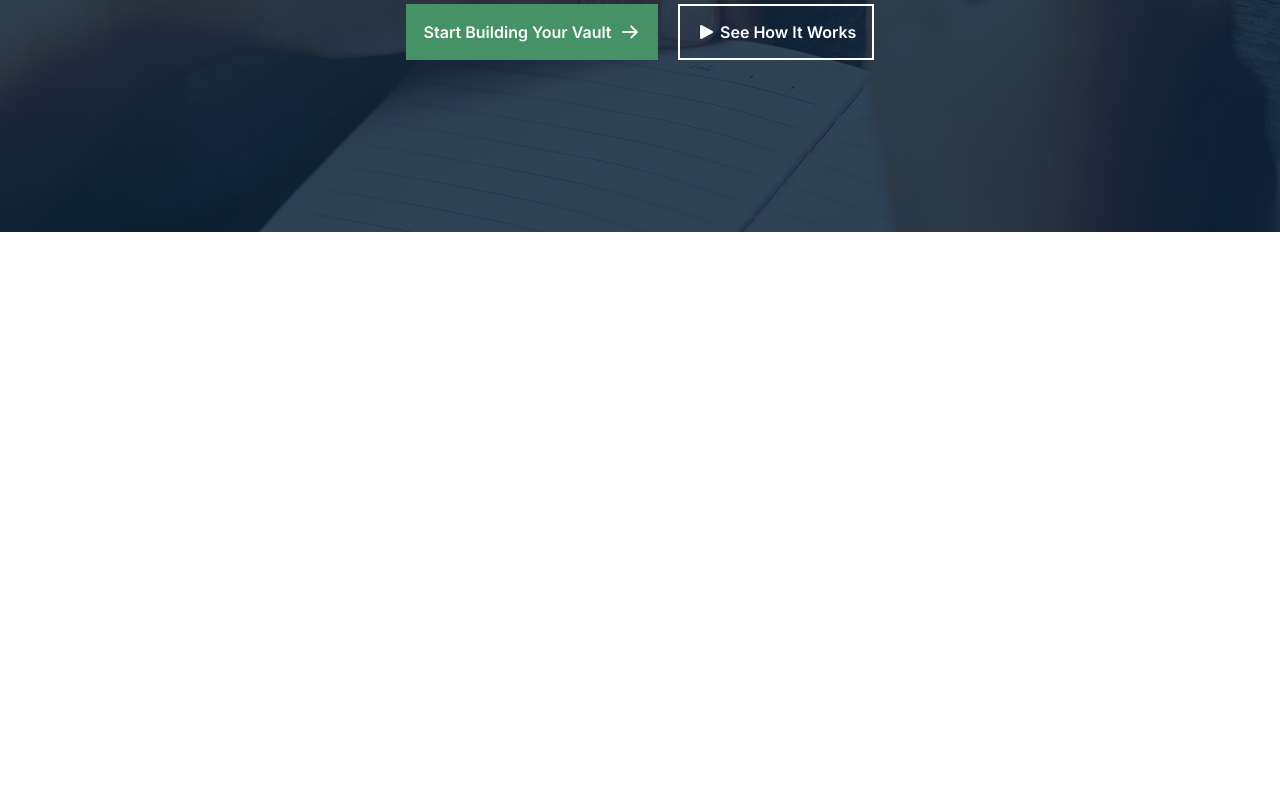
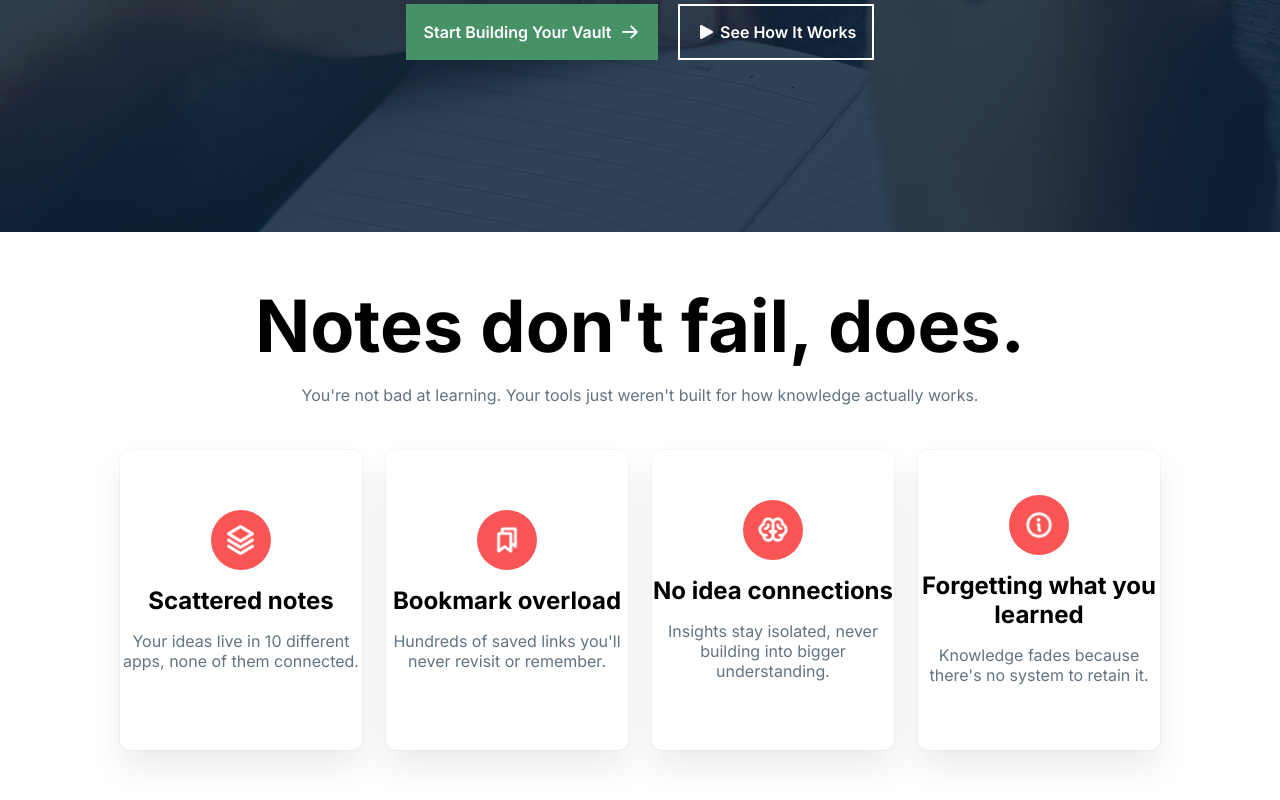
Before and after one commit to ahanafintesher/Assignment-01-KnowledgeVault-, a plain HTML site: page index.html in a window 1280 px wide. Shown: the part 538-1338 px from the top of the page. Before the commit the page ends 820 px from the top, so only its background shows below. Drawn offline with Linux system fonts and the light colour scheme.

Commit message:
notes section added

```diff
--- a/index.html
+++ b/index.html
@@ -52,6 +52,8 @@
 
       <!-- navbar section ends here -->
 
+      <!-- banner section starts here -->
+
       <section id="banner-section">
         <div class="banner-content">
           <div>
@@ -92,6 +94,76 @@
       </section>
     </header>
 
-    <main></main>
+    <!-- banner section starts here -->
+
+    <main>
+      <section id="notes">
+        <div class="notes-heading">
+          <h1>Notes don't fail, does.</h1>
+        </div>
+
+        <div class="notes-info">
+          <p>
+            You're not bad at learning. Your tools just weren't built for how
+            knowledge actually works.
+          </p>
+        </div>
+
+        <div class="notes-card">
+          <div class="card">
+            <div class="card-img">
+              <img src="./assets/Vector.png" alt="" />
+            </div>
+            <div class="card-heading">
+              <h3>Scattered notes</h3>
+            </div>
+            <div class="card-info">
+              <p>
+                Your ideas live in 10 different apps, none of them connected.
+              </p>
+            </div>
+          </div>
+
+          <div class="card">
+            <div class="card-img">
+              <img src="./assets/Bookmarks.png" alt="" />
+            </div>
+            <div class="card-heading">
+              <h3>Bookmark overload</h3>
+            </div>
+            <div class="card-info">
+              <p>Hundreds of saved links you'll never revisit or remember.</p>
+            </div>
+          </div>
+
+          <div class="card">
+            <div class="card-img">
+              <img src="./assets/Brain.png" alt="" />
+            </div>
+            <div class="card-heading">
+              <h3>No idea connections</h3>
+            </div>
+            <div class="card-info">
+              <p>
+                Insights stay isolated, never building into bigger
+                understanding.
+              </p>
+            </div>
+          </div>
+
+          <div class="card">
+            <div class="card-img">
+              <img src="./assets/Info.png" alt="" />
+            </div>
+            <div class="card-heading">
+              <h3>Forgetting what you learned</h3>
+            </div>
+            <div class="card-info">
+              <p>Knowledge fades because there's no system to retain it.</p>
+            </div>
+          </div>
+        </div>
+      </section>
+    </main>
   </body>
 </html>
--- a/style.css
+++ b/style.css
@@ -163,3 +163,82 @@
   border: 2px solid #469165;
   transition: 0.5s;
 }
+
+/* banner section design ends here */
+
+/* notes section design starts here */
+
+#notes {
+  max-width: 1600px;
+  width: 100%;
+  margin: 0 auto;
+  margin-bottom: 120px;
+}
+
+.notes-heading {
+  text-align: center;
+  font-weight: bold;
+  font-size: 48px;
+  margin-bottom: 16px;
+}
+
+.notes-info {
+  font-size: 16px;
+  line-height: 20px;
+  color: #627382;
+  text-align: center;
+  margin-bottom: 45px;
+}
+
+.notes-card {
+  display: flex;
+  justify-content: center;
+  align-items: center;
+  gap: 24px;
+  padding-left: 120px;
+  padding-right: 120px;
+}
+
+.card {
+  height: 300px;
+  width: 330px;
+  text-align: center;
+  display: flex;
+  flex-direction: column;
+  justify-content: center;
+  align-items: center;
+  box-sizing: border-box;
+  box-shadow: 0 18px 35px rgba(0, 0, 0, 0.08), 0 0 0 1px rgba(0, 0, 0, 0.03);
+  border-radius: 10px;
+}
+
+.card .card-heading h3 {
+  font-size: 24px;
+  font-size: 600;
+  margin-bottom: 16px;
+}
+
+.card .card-info p {
+  font-size: 16px;
+  line-height: 20px;
+  color: #627382;
+  margin-bottom: 20px;
+}
+.notes-card .card .card-img {
+  padding: 30px;
+  background-color: #f95555;
+  height: 50px;
+  width: 50px;
+  border-radius: 50%;
+  display: flex;
+  align-items: center;
+  justify-content: center;
+  align-items: center;
+  margin-bottom: 16px;
+}
+.notes-card .card .card-img img {
+  height: 30px;
+  width: 30px;
+}
+
+/* notes section design starts here */
```
